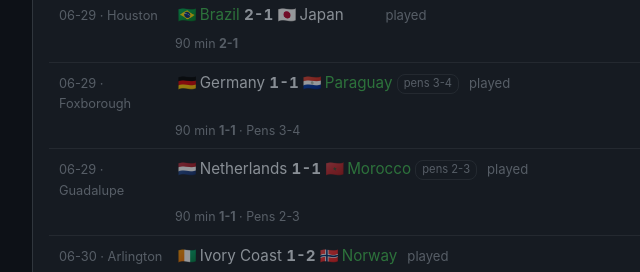
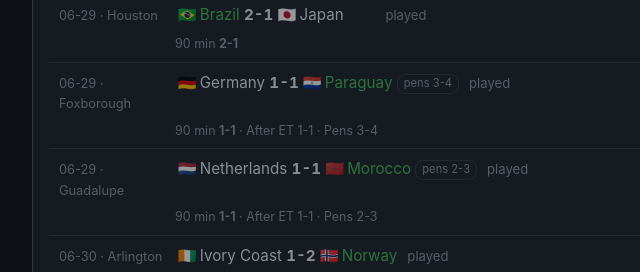
Before and after one commit to yingwang/worldcup-predictions, a plain HTML site: page index.html in a window 1280 px wide. Shown: the part 1200-1472 px from the top of the page, 178-818 px from the left. Drawn offline with Linux system fonts and the light colour scheme.

Commit message:
Show extra-time score for penalty results

```diff
--- a/index.html
+++ b/index.html
@@ -302,7 +302,7 @@
   const tx = texts[lang];
   const parts = [];
   if (actual.score90) parts.push(`${tx.score90} <b>${actual.score90}</b>`);
-  if (actual.scoreET && actual.scoreET !== actual.score90) parts.push(`${tx.scoreET} ${actual.scoreET}`);
+  if (actual.scoreET && (actual.scoreET !== actual.score90 || actual.penaltyScore)) parts.push(`${tx.scoreET} ${actual.scoreET}`);
   if (actual.penaltyScore) parts.push(`${tx.penalties} ${actual.penaltyScore}`);
   if (!parts.length) parts.push(`${tx.finalScore} ${actual.score}${matchNote(actual.note)}`);
   return parts.join(" · ");
```
